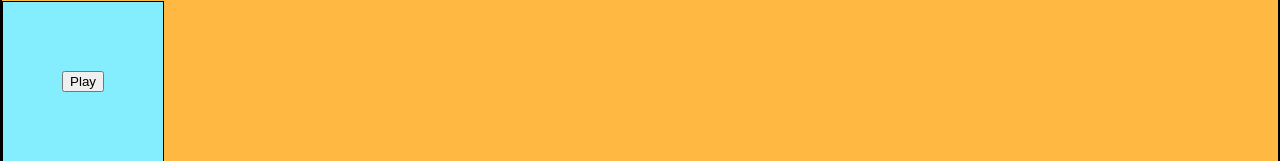
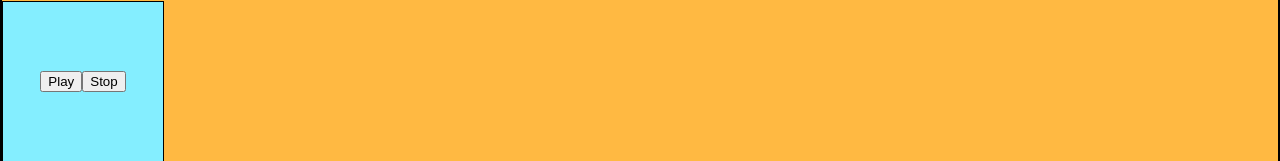
Before and after one commit to alxdelgado/drummachine_final, a React (Create React App) app in the folder drummachine_project/: page / in a window 1280 px wide. Shown: the part 301-462 px from the top of the page. Built offline with nearby package versions, Linux system fonts and the light colour scheme.

Commit message:
Finished for now.

```diff
--- a/drummachine_project/src/Sequencer/index.js
+++ b/drummachine_project/src/Sequencer/index.js
@@ -21,7 +21,8 @@ class Sequencer extends Component {
               false],
       playing: false,
       audio: {},
-    };
+      interval: '',
+    }
   }
 
   // <----- This is the handleClick function for the "play" button. ----->
@@ -52,21 +53,31 @@ class Sequencer extends Component {
   }
 
   // <----- this is the function that runs the sequencer. -----> //
-  play () {
+
+  play = () => {
     // console.log('I am play method');
-    this.interval = setInterval(() => {
-      console.log("interval")
+    const playInterval = setInterval(() => {
+      // console.log("interval")
         this.setState({
-          step: this.state.step < this.state.steps.length - 1 ? this.state.step + 1 : 0
+          step: this.state.step < this.state.steps.length - 1 ? this.state.step + 1 : 0,
+          interval: playInterval
         });
-    }, 428);
+    }, 1000);
+  }
 
+  stop = () => {
+    // console.log(this.state.interval);
+    clearInterval(this.state.interval) // this kills the setInterval.
+    this.setState({interval: ''}) // setting back normal.
   }
+
+
+
 
   // <----- Our "render" method. Renders all JSX elements to the page. -----> //
   render() {
     console.log(this.state.step, "this is this.state.step")
-    console.log();
+    console.log(this.interval, 'interval');
 
     // const allSounds = data.map((drum) => {
     //   return (
@@ -89,7 +100,7 @@ class Sequencer extends Component {
           <h1>TR-9000</h1>
         </header>
 
-          { this.state.steps[this.state.step]  ? <SelectInstrument src={this.props.drums[0].src} fetchAudio={this.fetchAudio}/> : null }
+          { this.state.steps[this.state.step]  ? <SelectInstrument src={this.props.drums[3].src} fetchAudio={this.fetchAudio}/> : null }
 
 
 
@@ -113,6 +124,12 @@ class Sequencer extends Component {
               Play
             </button>
 
+            <button
+              class={this.state.playing ? 'active' : ''}
+              onClick={this.stop}>
+              Stop
+            </button>
+
         </div>
 
       </div>
```
Also changed, not shown: drummachine_project/src/App.js (line endings or trailing spaces).
